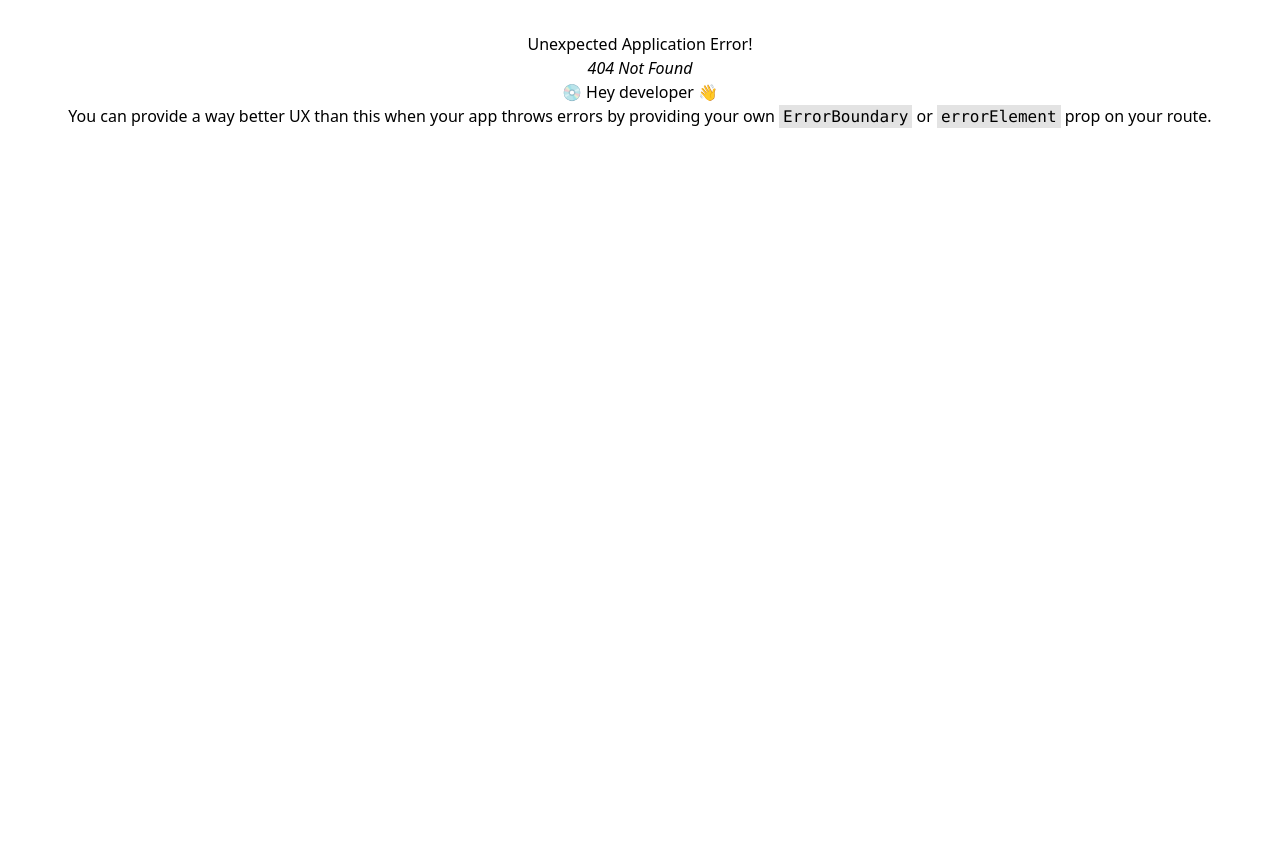
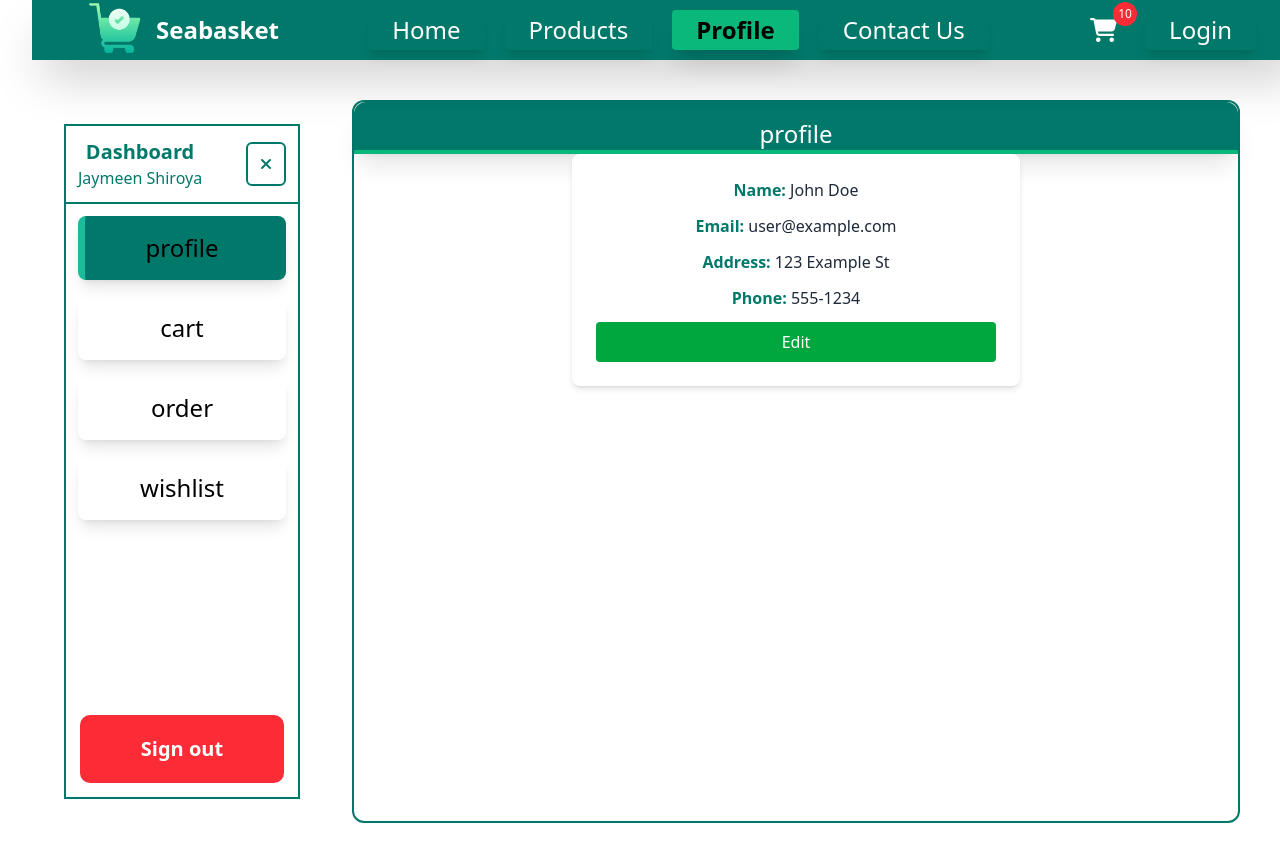
Before and after one commit to JayminShiroya07/seabasket, a React (Vite) app: page /my/profile in a window 1280 px wide. Before the commit this address had no page. Before the commit the page ends 800 px from the top, so only its background shows below. Built offline with nearby package versions, Linux system fonts and the light colour scheme.

Commit message:
refector ui : profile layout updated with collaps

```diff
--- a/src/App.tsx
+++ b/src/App.tsx
@@ -5,10 +5,12 @@ import HomePage from './components/HomePage'
 import Profile from './components/userdashboard/Profile'
 import ContactUs from './components/ContactUs'
 import Login from './components/Login'
-import CartList from './components/CartList'
 import ProductLayout from './layouts/ProducLayout'
 import Signup from './components/Signup'
 import ProfileLayout from './layouts/ProfileLayout'
+import Cart from './components/userdashboard/Cart'
+import Orders from './components/userdashboard/Orders'
+import Wishlist from './components/userdashboard/Wishlist'
 
 
 function App() {
@@ -31,9 +33,22 @@ function App() {
           element: <ProfileLayout/>,
           children:[
             {
-              index: true,
+              path: 'profile',
               element:<Profile/>
+            },
+            {
+              path: 'cart',
+              element: <Cart/>
+            },
+            {
+              path:'order',
+              element:<Orders/>
+            },
+            {
+              path:'wishlist',
+              element:<Wishlist/>
             }
+
           ]
         },
         {
@@ -48,10 +63,6 @@ function App() {
           path: 'signup',
           element: <Signup/>
         },
-        {
-          path: 'cart',
-          element: <CartList/>
-        }
       ]
     },
 
--- a/src/components/Footer.tsx
+++ b/src/components/Footer.tsx
@@ -2,7 +2,7 @@ import Button from "../UI/Button";
 
 const Footer = () => {
   return (
-    <section className="bg-primary flex justify-center items-center flex-col pb-3">
+    <section className="bg-dark-green flex justify-center items-center flex-col pb-3">
       <section className="w-full md:h-60 flex flex-col md:flex-row gap-5 p-6 md:px-20 text-white">
         {/* address */}
         <div className="md:w-1/3 w-full h-full border-b-[0.5px] p-3 md:border-none">
--- a/src/components/Header.tsx
+++ b/src/components/Header.tsx
@@ -6,7 +6,7 @@ import { NavLink } from "react-router-dom";
 const navItems = [
   { name: "Home", path: "/" },
   { name: "Products", path: "/Products" },
-  { name: "Profile", path: "/profile" },
+  { name: "Profile", path: "/my/profile" },
   { name: "Contact Us", path: "/contact-us" },
 ];
 
--- a/src/components/userdashboard/Cart.tsx
+++ b/src/components/userdashboard/Cart.tsx
@@ -0,0 +1,7 @@
+export default function Cart(){
+    return(
+        <>
+            <h1>Cart Component</h1>
+        </>
+    );
+}
--- a/src/components/userdashboard/Orders.tsx
+++ b/src/components/userdashboard/Orders.tsx
@@ -0,0 +1,7 @@
+export default function Orders(){
+    return(
+        <>
+            <h1>Order Component</h1>
+        </>
+    );
+}
--- a/src/components/userdashboard/Profile.tsx
+++ b/src/components/userdashboard/Profile.tsx
@@ -1,8 +1,104 @@
+import { useState, ChangeEvent, FormEvent } from "react";
+
 export default function Profile() {
+  const [editing, setEditing] = useState(false);
+  const [profile, setProfile] = useState({
+    email: "user@example.com",
+    name: "John Doe",
+    address: "123 Example St",
+    phone: "555-1234",
+  });
+
+  const handleChange = (e: ChangeEvent<HTMLInputElement>) => {
+    setProfile({ ...profile, [e.target.name]: e.target.value });
+  };
+
+  const handleSubmit = (e: FormEvent) => {
+    e.preventDefault();
+    setEditing(false);
+  };
 
   return (
-    <div className="md:h-full flex flex-col md:flex-row gap-3 bg-red-500 text-dark-green">
-      profile component
+    <div className="max-w-md mx-auto p-6 bg-white shadow-md rounded-lg">
+      {editing ? (
+        <form onSubmit={handleSubmit} className="space-y-4">
+          <div>
+            <label className="block text-gray-700 font-semibold mb-1">
+              Name:
+            </label>
+            <input
+              type="text"
+              name="name"
+              value={profile.name}
+              onChange={handleChange}
+              className="w-full p-2 border rounded focus:outline-none focus:ring-2 focus:ring-blue-600"
+            />
+          </div>
+          <div>
+            <label className="block text-gray-700 font-semibold mb-1">
+              Email:
+            </label>
+            <input
+              type="email"
+              name="email"
+              value={profile.email}
+              onChange={handleChange}
+              className="w-full p-2 border rounded focus:outline-none focus:ring-2 focus:ring-blue-600"
+            />
+          </div>
+          <div>
+            <label className="block text-gray-700 font-semibold mb-1">
+              Address:
+            </label>
+            <input
+              type="text"
+              name="address"
+              value={profile.address}
+              onChange={handleChange}
+              className="w-full p-2 border rounded focus:outline-none focus:ring-2 focus:ring-blue-600"
+            />
+          </div>
+          <div>
+            <label className="block text-gray-700 font-semibold mb-1">
+              Phone:
+            </label>
+            <input
+              type="tel"
+              name="phone"
+              value={profile.phone}
+              onChange={handleChange}
+              className="w-full p-2 border rounded focus:outline-none focus:ring-2 focus:ring-blue-600"
+            />
+          </div>
+          <button
+            type="submit"
+            className="w-full bg-blue-600 text-white p-2 rounded hover:bg-blue-700 transition"
+          >
+            Update
+          </button>
+        </form>
+      ) : (
+        <div className="space-y-3">
+          <p>
+            <strong>Name:</strong> <span className="text-gray-800">{profile.name}</span>
+          </p>
+          <p>
+            <strong>Email:</strong> <span className="text-gray-800">{profile.email}</span>
+          </p>
+          <p>
+            <strong>Address:</strong> <span className="text-gray-800">{profile.address}</span>
+          </p>
+          <p>
+            <strong>Phone:</strong> <span className="text-gray-800">{profile.phone}</span>
+          </p>
+          <button
+            onClick={() => setEditing(true)}
+            className="w-full bg-green-600 text-white p-2 rounded hover:bg-green-700 transition"
+          >
+            Edit
+          </button>
+        </div>
+      )}
     </div>
   );
 }
--- a/src/components/userdashboard/Wishlist.tsx
+++ b/src/components/userdashboard/Wishlist.tsx
@@ -0,0 +1,7 @@
+export default function Wishlist(){
+    return(
+        <>
+            <h1>Wishlist Component</h1>
+        </>
+    );
+}
--- a/src/layouts/MainLayout.tsx
+++ b/src/layouts/MainLayout.tsx
@@ -13,7 +13,7 @@ export default function MainLayout() {
       <section className="w-full lg:mt-15 mt-19">
         <Outlet />
       </section>
-      {(location.pathname !== "/login" && location.pathname !== "/signup") ? (
+      {(location.pathname !== "/login" && location.pathname !== "/signup" && !location.pathname.includes("/my")) ? (
         <section>
           <Footer />
         </section>
--- a/src/layouts/ProfileLayout.tsx
+++ b/src/layouts/ProfileLayout.tsx
@@ -1,12 +1,15 @@
 import { useState } from "react";
 import { profileDetails } from "../data/modals/profileDetails";
 import { products } from "../data/products";
-import { Outlet } from "react-router-dom";
+import { NavLink, Outlet } from "react-router-dom";
+import { motion } from "motion/react";
+
+const MotionNavLink = motion(NavLink);
 
 const DETAILS: Array<profileDetails> = [
   {
-    title : "profile",
-    items: []
+    title: "profile",
+    items: [],
   },
   {
     title: "cart",
@@ -22,10 +25,18 @@ const DETAILS: Array<profileDetails> = [
   },
 ];
 
+const ICONS = {
+  profile: "fas fa-user",
+  cart: "fas fa-shopping-cart",
+  order: "fas fa-receipt",
+  wishlist: "fas fa-heart",
+};
+
 export default function ProfileLayout() {
   const [selectedDetails, setSelectedDetails] = useState<profileDetails>(
     DETAILS[0]
   );
+  const [isCollapsed, setIsCollapsed] = useState(false);
 
   function listChangeHandler(title: string = "cart") {
     const newDetail = DETAILS.find((detail) => detail.title === title);
@@ -34,38 +45,88 @@ export default function ProfileLayout() {
     }
   }
 
-  // const textCss: string = "p-4 py-5 first-letter:capitalize bg-dark-green text-center text-white font-bold text-xl border-2 border-primary";
-  const textCss: string = "p-4 text-2xl flex items-center justify-center  text-black shadow-lg rounded-lg transition bg-dark-green text-white";
-  const buttonCss: string =
-    "p-4 flex items-center text-2xl justify-center  text-black shadow-lg rounded-lg transition";
-
   return (
     <div className="md:h-[calc(100vh-3.8rem)] flex flex-col md:flex-row gap-3 text-dark-green">
-      <div className="md:w-1/5 card rounded-md h-full">
+      <div className="text-black w-full flex md:hidden p-3">
+        <h1 className="border-2 px-3 py-2 rounded ">
+          <i className="fas fa-bars"></i>
+        </h1>
+      </div>
+      <motion.div
+        className="hidden md:block card rounded-md h-full"
+        animate={{ width: isCollapsed ? 80 : 300 }}
+        transition={{ duration: 0.3 }}
+      >
         <div className="border-2 h-full flex flex-col">
-          <div className="p-3">
-            <h1 className="font-bold text-xl">Account</h1>
-            <p>Jaymeen Shiroya</p>
+          <div className={`${isCollapsed ? 'justify-center' : 'justify-between'} p-3 border-b-2 flex items-center`}>
+            {!isCollapsed && (
+              <div>
+                <h1 className="font-bold text-xl">Dashboard</h1>
+                <p>Jaymeen Shiroya</p>
+              </div>
+            )}
+            <button
+              onClick={() => setIsCollapsed(!isCollapsed)}
+              className="focus:outline-none border-2 px-3 py-2 rounded-md text-dark-green"
+            >
+              {isCollapsed ? (
+                <i className="fas fa-bars"></i>
+              ) : (
+                <i className="fas fa-times"></i>
+              )}
+            </button>
           </div>
-          <ul className="flex flex-col p-3 gap-1 h-full">
+          <motion.ul
+            className="flex flex-col p-3 gap-4 h-full"
+            initial={{ opacity: 0 }}
+            animate={{ opacity: 1 }}
+            transition={{ duration: 0.3 }}
+          >
             {DETAILS.map((listItem) => (
-              <li className={selectedDetails.title === listItem.title ? textCss : buttonCss} onClick={() => listChangeHandler(listItem.title)}>{listItem.title}</li>
+              <MotionNavLink
+                to={listItem.title}
+                key={listItem.title}
+                onClick={() => listChangeHandler(listItem.title)}
+                whileHover={{ scale: 1.05 }}
+                className="relative cursor-pointer px-5 py-4 flex items-center justify-center text-center text-2xl text-black shadow-lg rounded-lg transition"
+              >
+                {isCollapsed ? (
+                  <i className={ICONS[listItem.title]}></i>
+                ) : (
+                  <span>{listItem.title}</span>
+                )}
+                {selectedDetails.title === listItem.title && (
+                  <motion.div
+                    className="absolute border-l-7 border-teal top-0 left-0 h-full bg-dark-green rounded-lg z-[-1]"
+                    initial={{ width: 0 }}
+                    animate={{ width: "100%" }}
+                    transition={{ duration: 0.2 }}
+                  />
+                )}
+              </MotionNavLink>
             ))}
-          </ul>
+          </motion.ul>
           <div className="w-full self-end p-3">
-            <h1 className="p-4 py-5 first-letter:capitalize bg-red-500 rounded-xl text-center text-white font-bold text-xl border-2 border-primary">
-              <i className="fas fa-sign-out-alt"></i> Logout</h1>
+            <h1 className="p-4 py-5 first-letter:capitalize bg-red-500 rounded-xl text-center text-white font-bold text-xl border-2">
+              {isCollapsed ? (
+                <i className="fas fa-sign-out-alt"></i>
+              ) : (
+                "Sign out"
+              )}
+            </h1>
+          </div>
+        </div>
+      </motion.div>
+      <div className="flex-1 p-2">
+        <div className="h-full w-full border-2 rounded-xl">
+          <h1 className="bg-dark-green text-white h-1/15 p-4 text-center text-2xl font-medium shadow-xl rounded-t-xl">
+            {selectedDetails.title}
+          </h1>
+          <div className="w-full min-h-14/15 rounded-b-xl border-t-4 border-primary">
+            <Outlet />
           </div>
         </div>
       </div>
-        <div className="w-4/5 p-2">
-            <div className="h-full w-full border-2 rounded-xl">
-              <h1 className="bg-dark-green text-white h-1/15 p-4 text-center text-2xl font-medium font-stretch-100% shadow-xl rounded-t-xl">{selectedDetails.title}</h1>
-              <div className="w-full min-h-14/15 rounded-b-xl border-t-4 border-primary p-3">
-                <Outlet/>
-              </div>
-            </div>
-        </div>
     </div>
   );
 }
```
